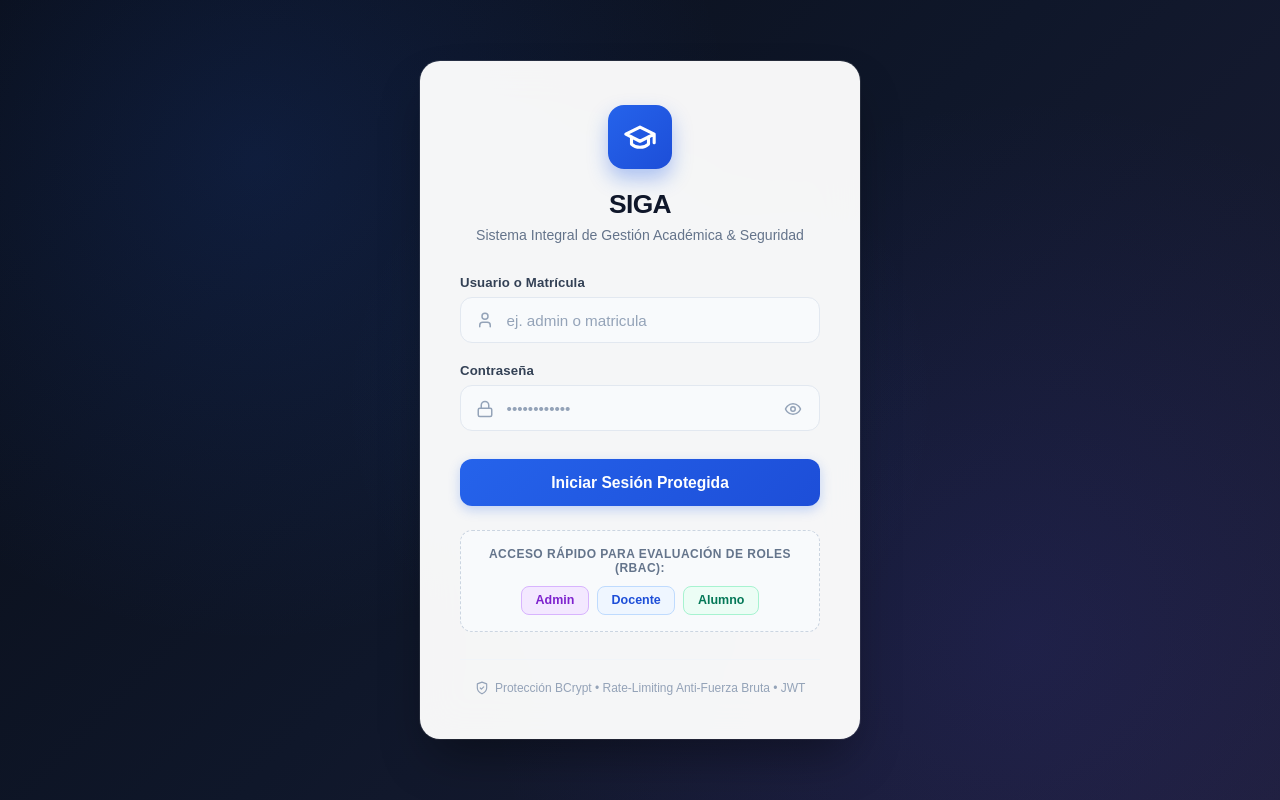
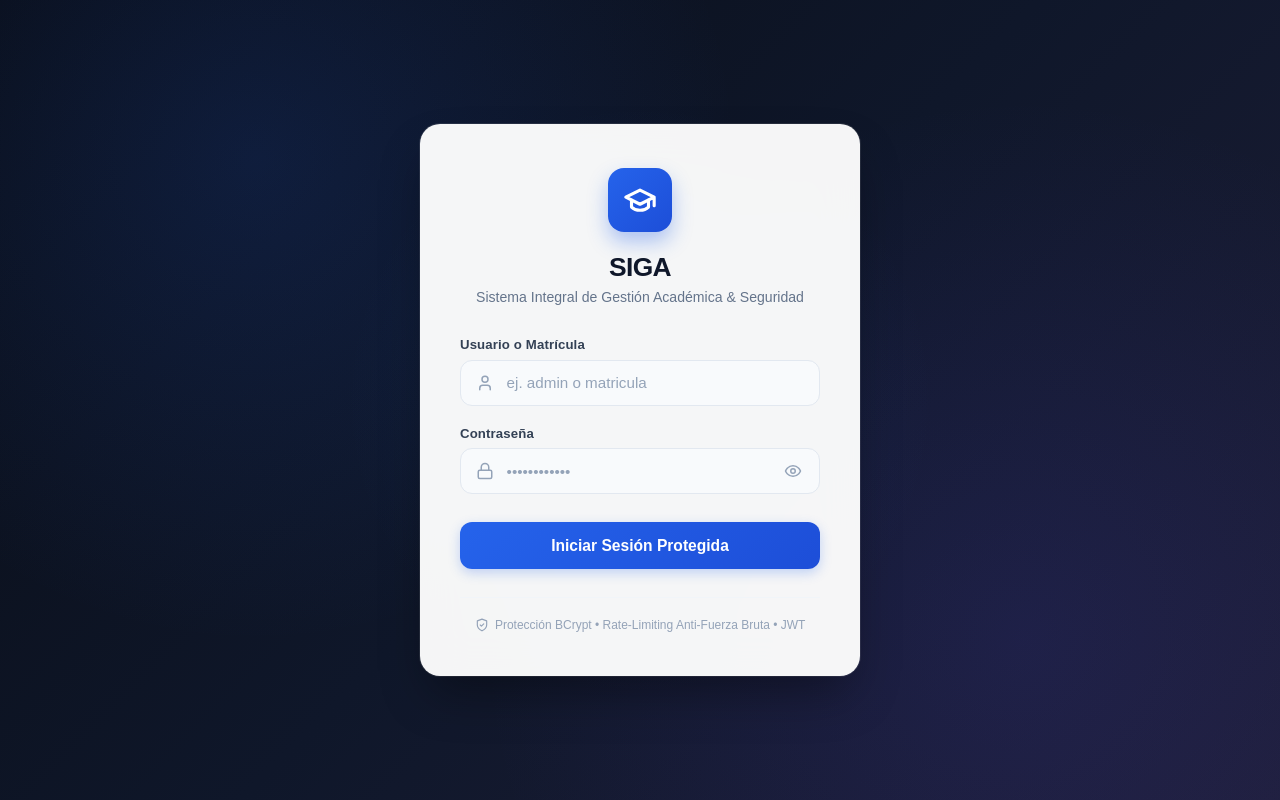
Before and after one commit to Leonardop711/siga-frontend, a React (Vite) app: page /login in a window 1280 px wide. Built offline with nearby package versions, Linux system fonts and the light colour scheme; no server answers.

Commit message:
quitar accesos rapidos

```diff
--- a/src/components/Login.jsx
+++ b/src/components/Login.jsx
@@ -202,35 +202,8 @@ const Login = () => {
             </form>
 
             {/* Accesos Rápidos para Demostración de Roles (RBAC) */}
-            <div className="demo-credentials-section">
-              <span className="demo-title">Acceso rápido para evaluación de roles (RBAC):</span>
-              <div className="demo-buttons-row">
-                <button
-                  type="button"
-                  onClick={() => handleQuickFill('admin')}
-                  className="demo-badge-btn admin"
-                  title="Acceso total: Gestión Escolar + Auditoría y Seguridad"
-                >
-                  Admin
-                </button>
-                <button
-                  type="button"
-                  onClick={() => handleQuickFill('docente')}
-                  className="demo-badge-btn docente"
-                  title="Acceso Docente: Gestión de calificaciones"
-                >
-                  Docente
-                </button>
-                <button
-                  type="button"
-                  onClick={() => handleQuickFill('alumno')}
-                  className="demo-badge-btn alumno"
-                  title="Acceso Alumno: Kardex de calificaciones"
-                >
-                  Alumno
-                </button>
-              </div>
-            </div>
+
+
           </>
         )}
 
```
